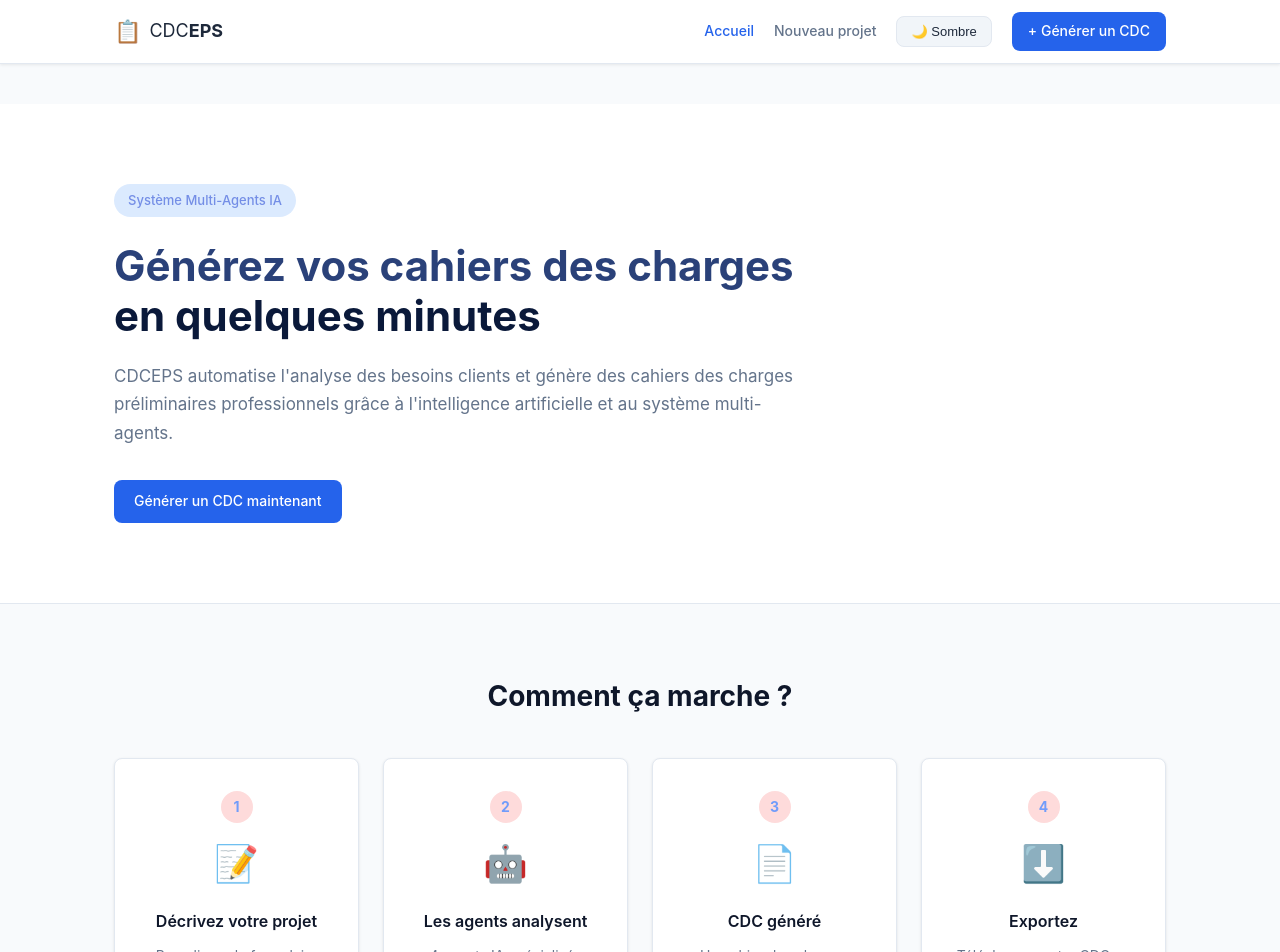
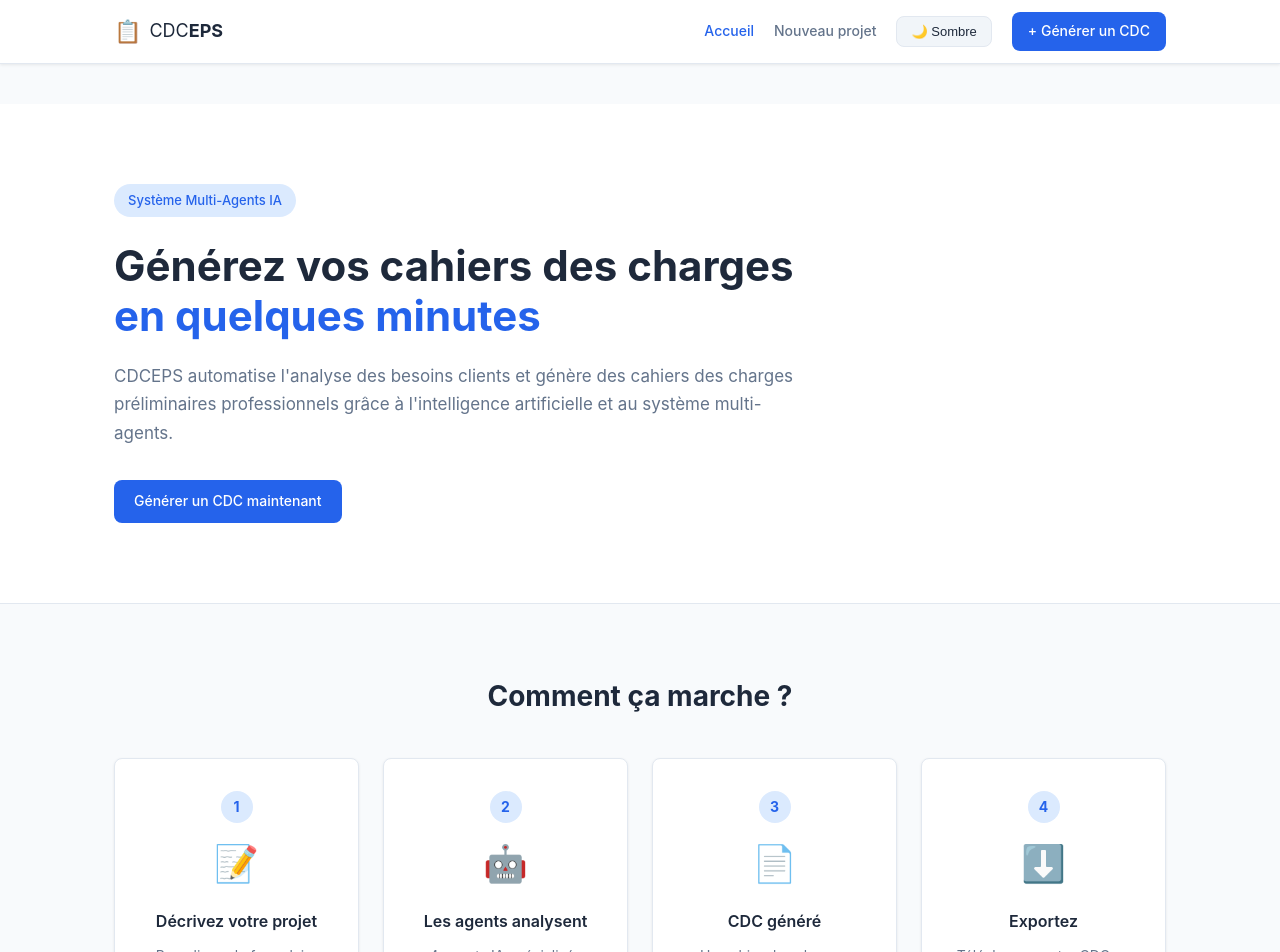
Before and after one commit to Ramadiaw12/CDCeps, a React app in the folder frontend/: page / in a window 1280 px wide. Shown: the top 952 px of the page. Built offline with nearby package versions, Linux system fonts and the light colour scheme; the HTML template or start-up script is replaced by a standard one.

Commit message:
fix the code

```diff
--- a/frontend/src/pages/LandingPage.jsx
+++ b/frontend/src/pages/LandingPage.jsx
@@ -148,17 +148,17 @@ const agents = [
 
 const styles = {
     hero: {
-        backgroundColor: '#ffffff',
+        backgroundColor: 'var(--surface)',
         padding: '80px 0',
-        borderBottom: '1px solid #e2e8f0'
+        borderBottom: '1px solid var(--border)'
     },
     heroContent: {
         maxWidth: '700px'
     },
     badge: {
         display: 'inline-block',
-        backgroundColor: '#dbeafe',
-        color: '#748ee6',
+        backgroundColor: 'var(--primary-light)',
+        color: 'var(--primary)',
         padding: '6px 14px',
         borderRadius: '20px',
         fontSize: '13px',
@@ -170,14 +170,14 @@ const styles = {
         fontWeight: '700',
         lineHeight: '1.2',
         marginBottom: '20px',
-        color: '#2a4179'
+        color: 'var(--text)'
     },
     titreBleu: {
-        color: '#0a193a'
+        color: 'var(--primary)'
     },
     description: {
         fontSize: '17px',
-        color: '#64748b',
+        color: 'var(--text-muted)',
         marginBottom: '32px',
         lineHeight: '1.7'
     },
@@ -192,12 +192,12 @@ const styles = {
     sectionTitre: {
         fontSize: '28px',
         fontWeight: '700',
-        color: '#0f172a',
+        color: 'var(--text)',
         marginBottom: '12px',
         textAlign: 'center'
     },
     sectionDesc: {
-        color: '#64748b',
+        color: 'var(--text-muted)',
         textAlign: 'center',
         marginBottom: '40px',
         fontSize: '15px'
@@ -215,8 +215,8 @@ const styles = {
     etapeNumero: {
         width: '32px',
         height: '32px',
-        backgroundColor: '#fedbdb',
-        color: '#719cfa',
+        backgroundColor: 'var(--primary-light)',
+        color: 'var(--primary)',
         borderRadius: '50%',
         display: 'flex',
         alignItems: 'center',
@@ -233,11 +233,11 @@ const styles = {
         fontSize: '16px',
         fontWeight: '600',
         marginBottom: '10px',
-        color: '#0f172a'
+        color: 'var(--text)'
     },
     etapeDesc: {
         fontSize: '14px',
-        color: '#64748b',
+        color: 'var(--text-muted)',
         lineHeight: '1.6'
     },
     agentsGrid: {
@@ -263,16 +263,16 @@ const styles = {
     agentNom: {
         fontSize: '15px',
         fontWeight: '600',
-        color: '#0f172a',
+        color: 'var(--text)',
         marginBottom: '8px'
     },
     agentRole: {
         fontSize: '13px',
-        color: '#64748b',
+        color: 'var(--text-muted)',
         lineHeight: '1.6'
     },
     cta: {
-        backgroundColor: '#2563eb',
+        backgroundColor: 'var(--primary)',
         padding: '60px 0'
     },
     ctaContent: {
@@ -285,7 +285,7 @@ const styles = {
     ctaTitre: {
         fontSize: '24px',
         fontWeight: '700',
-        color: 'white'
+        color: '#ffffff'
     }
 };
 
--- a/frontend/src/styles/global.css
+++ b/frontend/src/styles/global.css
@@ -1,54 +1,71 @@
-/* ============================================================
-   global.css
-   Styles globaux de l'application CDCEPS
-   ============================================================ */
-
-/* Reset et base */
+/* ── Reset ──────────────────────────────────────────────────── */
 *, *::before, *::after {
     box-sizing: border-box;
     margin: 0;
     padding: 0;
 }
 
+/* ── Thème clair ────────────────────────────────────────────── */
+[data-theme="light"] {
+    --bg:              #f8fafc;
+    --surface:         #ffffff;
+    --surface-hover:   #f1f5f9;
+    --border:          #e2e8f0;
+    --text:            #1e293b;
+    --text-muted:      #64748b;
+    --text-hint:       #94a3b8;
+    --primary:         #2563eb;
+    --primary-dark:    #1d4ed8;
+    --primary-light:   #dbeafe;
+    --success:         #10b981;
+    --warning:         #f59e0b;
+    --danger:          #ef4444;
+    --shadow:          0 1px 3px rgba(0,0,0,0.08);
+    --shadow-md:       0 4px 6px rgba(0,0,0,0.07);
+}
+
+/* ── Thème sombre ───────────────────────────────────────────── */
+[data-theme="dark"] {
+    --bg:              #0f172a;
+    --surface:         #1e293b;
+    --surface-hover:   #273549;
+    --border:          #334155;
+    --text:            #f1f5f9;
+    --text-muted:      #94a3b8;
+    --text-hint:       #64748b;
+    --primary:         #3b82f6;
+    --primary-dark:    #2563eb;
+    --primary-light:   #1e3a5f;
+    --success:         #10b981;
+    --warning:         #f59e0b;
+    --danger:          #ef4444;
+    --shadow:          0 1px 3px rgba(0,0,0,0.4);
+    --shadow-md:       0 4px 6px rgba(0,0,0,0.3);
+}
+
+/* ── Base ───────────────────────────────────────────────────── */
 body {
     font-family: 'Inter', 'Segoe UI', sans-serif;
-    background-color: #f8fafc;
-    color: #1e293b;
+    background-color: var(--bg);
+    color: var(--text);
     line-height: 1.6;
+    transition: background-color 0.3s, color 0.3s;
 }
 
-/* Variables CSS globales */
-:root {
-    --primary:      #2563eb;
-    --primary-dark: #1d4ed8;
-    --secondary:    #64748b;
-    --success:      #10b981;
-    --warning:      #f59e0b;
-    --danger:       #ef4444;
-    --background:   #f8fafc;
-    --surface:      #ffffff;
-    --border:       #e2e8f0;
-    --text:         #1e293b;
-    --text-muted:   #64748b;
-    --radius:       8px;
-    --shadow:       0 1px 3px rgba(0,0,0,0.1);
-    --shadow-md:    0 4px 6px rgba(0,0,0,0.07);
-}
-
-/* Conteneur principal */
+/* ── Conteneur ──────────────────────────────────────────────── */
 .container {
     max-width: 1100px;
     margin: 0 auto;
     padding: 0 24px;
 }
 
-/* Boutons */
+/* ── Boutons ────────────────────────────────────────────────── */
 .btn {
     display: inline-flex;
     align-items: center;
     gap: 8px;
     padding: 10px 20px;
-    border-radius: var(--radius);
+    border-radius: 8px;
     border: none;
     font-size: 14px;
     font-weight: 500;
@@ -59,7 +76,7 @@ body {
 
 .btn-primary {
     background: var(--primary);
-    color: white;
+    color: #ffffff;
 }
 
 .btn-primary:hover {
@@ -68,34 +85,31 @@ body {
 }
 
 .btn-secondary {
-    background: white;
-    color: var(--primary);
+    background: var(--surface);
+    color: var(--text);
     border: 1px solid var(--border);
 }
 
 .btn-secondary:hover {
-    background: #f1f5f9;
+    background: var(--surface-hover);
 }
 
 .btn-success {
     background: var(--success);
-    color: white;
+    color: #ffffff;
 }
 
-.btn-success:hover {
-    background: #059669;
-}
-
-/* Cards */
+/* ── Cards ──────────────────────────────────────────────────── */
 .card {
     background: var(--surface);
-    border-radius: var(--radius);
+    border-radius: 8px;
     border: 1px solid var(--border);
     padding: 24px;
     box-shadow: var(--shadow);
+    transition: background-color 0.3s, border-color 0.3s;
 }
 
-/* Badges */
+/* ── Badges ─────────────────────────────────────────────────── */
 .badge {
     display: inline-block;
     padding: 3px 10px;
@@ -107,9 +121,9 @@ body {
 .badge-success  { background: #d1fae5; color: #065f46; }
 .badge-warning  { background: #fef3c7; color: #92400e; }
 .badge-danger   { background: #fee2e2; color: #991b1b; }
-.badge-primary  { background: #dbeafe; color: #1e40af; }
+.badge-primary  { background: var(--primary-light); color: var(--primary); }
 
-/* Formulaires */
+/* ── Formulaires ────────────────────────────────────────────── */
 .form-group {
     margin-bottom: 20px;
 }
@@ -128,11 +142,11 @@ body {
     width: 100%;
     padding: 10px 14px;
     border: 1px solid var(--border);
-    border-radius: var(--radius);
+    border-radius: 8px;
     font-size: 14px;
     color: var(--text);
-    background: white;
-    transition: border-color 0.2s;
+    background: var(--surface);
+    transition: all 0.2s;
     outline: none;
 }
 
@@ -140,7 +154,7 @@ body {
 .form-group select:focus,
 .form-group textarea:focus {
     border-color: var(--primary);
-    box-shadow: 0 0 0 3px rgba(37, 99, 235, 0.1);
+    box-shadow: 0 0 0 3px var(--primary-light);
 }
 
 .form-group textarea {
@@ -148,18 +162,18 @@ body {
     min-height: 120px;
 }
 
-/* Messages d'erreur */
+/* ── Messages d'erreur ──────────────────────────────────────── */
 .error-message {
     color: var(--danger);
     font-size: 13px;
     margin-top: 4px;
 }
 
-/* Loading spinner */
+/* ── Spinner ────────────────────────────────────────────────── */
 .spinner {
     width: 20px;
     height: 20px;
-    border: 2px solid #e2e8f0;
+    border: 2px solid var(--border);
     border-top-color: var(--primary);
     border-radius: 50%;
     animation: spin 0.8s linear infinite;
@@ -169,8 +183,10 @@ body {
     to { transform: rotate(360deg); }
 }
 
-/* Page wrapper */
+/* ── Page wrapper ───────────────────────────────────────────── */
 .page {
     min-height: calc(100vh - 64px);
     padding: 40px 0;
+    background-color: var(--bg);
+    transition: background-color 0.3s;
 }
```
